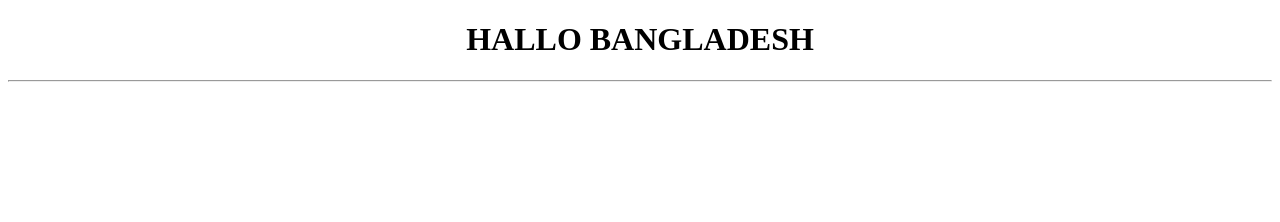
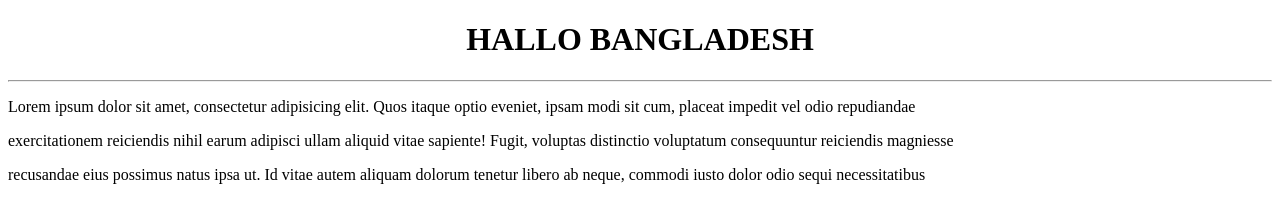
Before and after one commit to avmonirul/HTML-TAG-PRACTICE, a plain HTML site: page index.html in a window 1280 px wide. Drawn offline with Linux system fonts and the light colour scheme.

Commit message:
pragrap tag

```diff
--- a/index.html
+++ b/index.html
@@ -8,6 +8,8 @@
 </head>
 <body>
     <h1 align="center">HALLO BANGLADESH</h1> <hr/>
-
+    <p>Lorem ipsum dolor sit amet, consectetur adipisicing elit. Quos itaque optio eveniet, ipsam modi sit cum, placeat impedit vel odio repudiandae </p>
+    <p>exercitationem reiciendis nihil earum adipisci ullam aliquid vitae sapiente! Fugit, voluptas distinctio voluptatum consequuntur reiciendis magniesse</p>
+    <p>recusandae eius possimus natus ipsa ut. Id vitae autem aliquam dolorum tenetur libero ab neque, commodi iusto dolor odio sequi necessitatibus</p>
 </body>
 </html>
```
